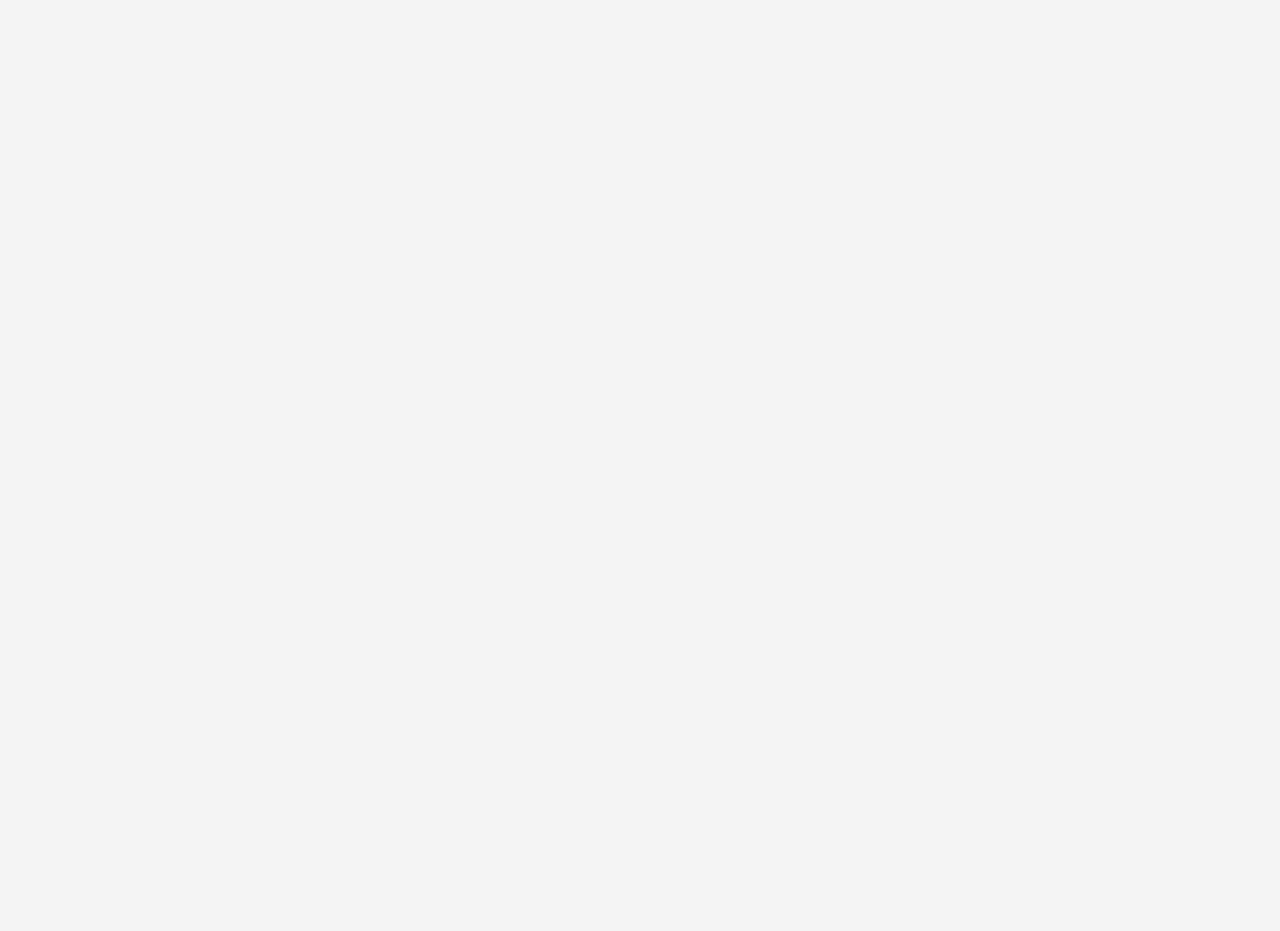
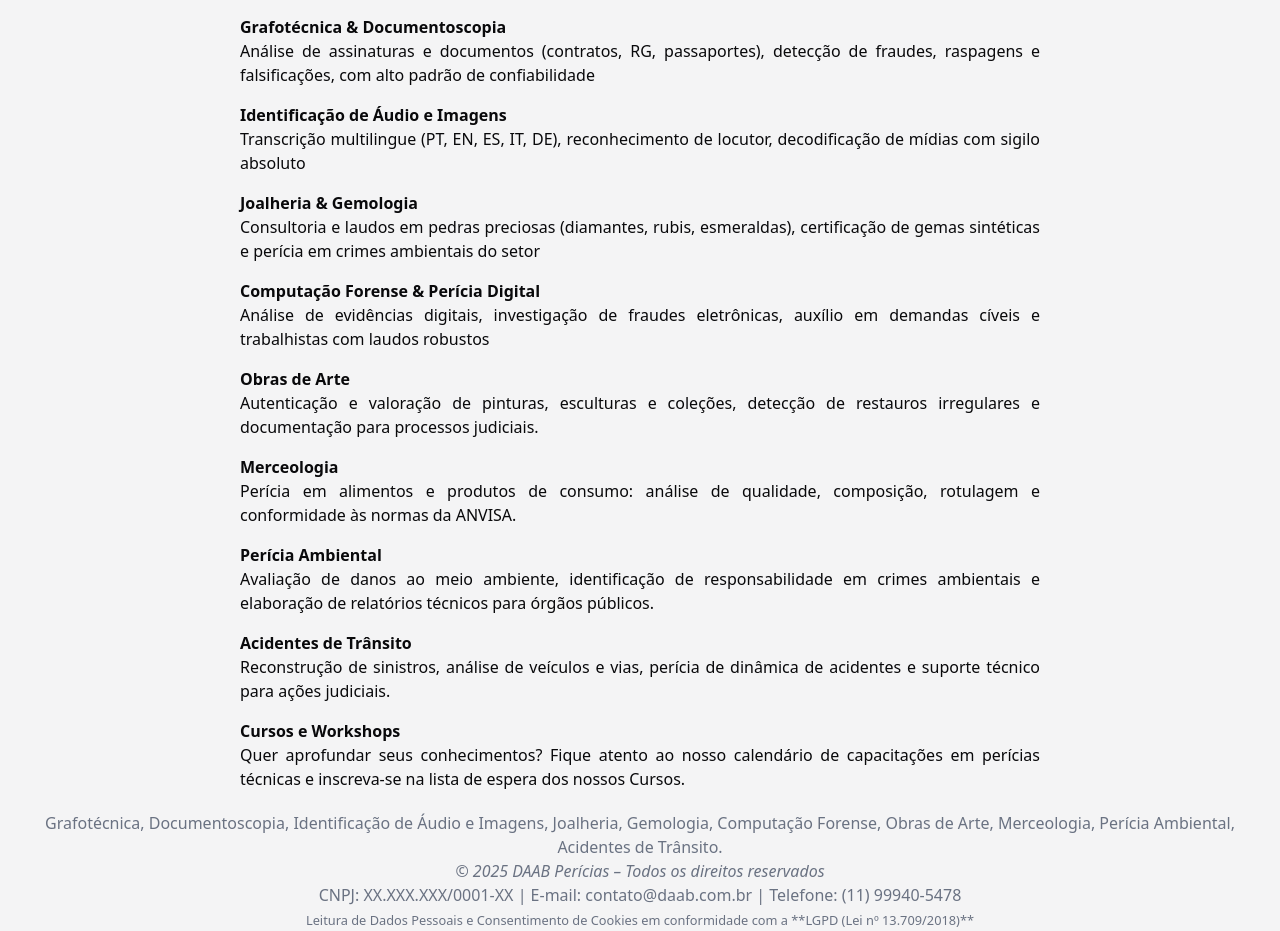
Before and after one commit to brunohhomem/daab-web, a Next.js app: page / in a window 1280 px wide. Shown: the part 965-1896 px from the top of the page. Before the commit the page ends 944 px from the top, so only its background shows below. Built offline with nearby package versions, Linux system fonts and the light colour scheme.

Commit message:
Feat: add services

```diff
--- a/src/app/page.tsx
+++ b/src/app/page.tsx
@@ -1,11 +1,13 @@
 import About from '@/components/About'
 import Hero from '@/components/Hero'
+import Services from '@/components/Services'
 
 export default function Home() {
   return (
     <main className="flex flex-col items-center">
       <Hero />
       <About />
+      <Services />
     </main>
   )
 }
--- a/src/components/Footer.tsx
+++ b/src/components/Footer.tsx
@@ -2,11 +2,25 @@
   return (
     <footer className="mt-5 px-4 text-center text-gray-500">
       <p>
-        <span>Criado com ❤️ e muita dedicação, utilizando: </span>
+        <span>
+          Grafotécnica, Documentoscopia, Identificação de Áudio e Imagens,
+          Joalheria, Gemologia, Computação Forense, Obras de Arte, Merceologia,
+          Perícia Ambiental, Acidentes de Trânsito.
+        </span>
         <br />
-        <span className="italic">React, NextJS, NestJS, Prisma...</span>
+        <span className="italic">
+          © 2025 DAAB Perícias – Todos os direitos reservados
+        </span>
       </p>
-      <small> &copy; 2025. Todos os direitos reservados @brunohhomem</small>
+      <span>
+        CNPJ: XX.XXX.XXX/0001-XX | E-mail: contato@daab.com.br | Telefone: (11)
+        99940-5478
+      </span>
+      <br />
+      <small>
+        Leitura de Dados Pessoais e Consentimento de Cookies em conformidade com
+        a **LGPD (Lei nº 13.709/2018)**
+      </small>
     </footer>
   )
 }
--- a/src/components/Hero.tsx
+++ b/src/components/Hero.tsx
@@ -4,7 +4,7 @@
 export default function Hero() {
   return (
     <section
-      id="home"
+      id="hero"
       className="flex flex-col items-center mb-28 max-w-[50rem] sm:mb-0 scroll-mt-[100rem]"
     >
       <div className="m-20">
--- /dev/null
+++ b/src/components/Services.tsx
@@ -0,0 +1,84 @@
+export default function Services() {
+  return (
+    <section
+      id="services"
+      className="flex flex-col items-center m-20 max-w-[50rem] sm:mb-0 scroll-mt-[100rem]"
+    >
+      <h2 className="text-zinc-700 text-2xl font-bold tracking-tight mb-4 text-center">
+        Serviços
+      </h2>
+      <li className="flex flex-col gap-4 text-justify">
+        <ul className="">
+          <h4 className="font-semibold">Grafotécnica & Documentoscopia</h4>
+          <p className="">
+            Análise de assinaturas e documentos (contratos, RG, passaportes),
+            detecção de fraudes, raspagens e falsificações, com alto padrão de
+            confiabilidade
+          </p>
+        </ul>
+        <ul className="">
+          <h4 className="font-semibold">Identificação de Áudio e Imagens</h4>
+          <p>
+            Transcrição multilingue (PT, EN, ES, IT, DE), reconhecimento de
+            locutor, decodificação de mídias com sigilo absoluto
+          </p>
+        </ul>
+        <ul className="">
+          <h4 className="font-semibold">Joalheria & Gemologia</h4>
+          <p>
+            Consultoria e laudos em pedras preciosas (diamantes, rubis,
+            esmeraldas), certificação de gemas sintéticas e perícia em crimes
+            ambientais do setor
+          </p>
+        </ul>
+        <ul className="">
+          <h4 className="font-semibold">
+            Computação Forense & Perícia Digital
+          </h4>
+          <p>
+            Análise de evidências digitais, investigação de fraudes eletrônicas,
+            auxílio em demandas cíveis e trabalhistas com laudos robustos
+          </p>
+        </ul>
+        <ul className="">
+          <h4 className="font-semibold">Obras de Arte</h4>
+          <p>
+            Autenticação e valoração de pinturas, esculturas e coleções,
+            detecção de restauros irregulares e documentação para processos
+            judiciais.
+          </p>
+        </ul>
+        <ul className="">
+          <h4 className="font-semibold">Merceologia</h4>
+          <p>
+            Perícia em alimentos e produtos de consumo: análise de qualidade,
+            composição, rotulagem e conformidade às normas da ANVISA.
+          </p>
+        </ul>
+        <ul className="">
+          <h4 className="font-semibold">Perícia Ambiental</h4>
+          <p>
+            Avaliação de danos ao meio ambiente, identificação de
+            responsabilidade em crimes ambientais e elaboração de relatórios
+            técnicos para órgãos públicos.
+          </p>
+        </ul>
+        <ul className="">
+          <h4 className="font-semibold">Acidentes de Trânsito</h4>
+          <p>
+            Reconstrução de sinistros, análise de veículos e vias, perícia de
+            dinâmica de acidentes e suporte técnico para ações judiciais.
+          </p>
+        </ul>
+        <ul className="">
+          <h4 className="font-semibold">Cursos e Workshops </h4>
+          <p>
+            Quer aprofundar seus conhecimentos? Fique atento ao nosso calendário
+            de capacitações em perícias técnicas e inscreva-se na lista de
+            espera dos nossos Cursos.
+          </p>
+        </ul>
+      </li>
+    </section>
+  )
+}
```
